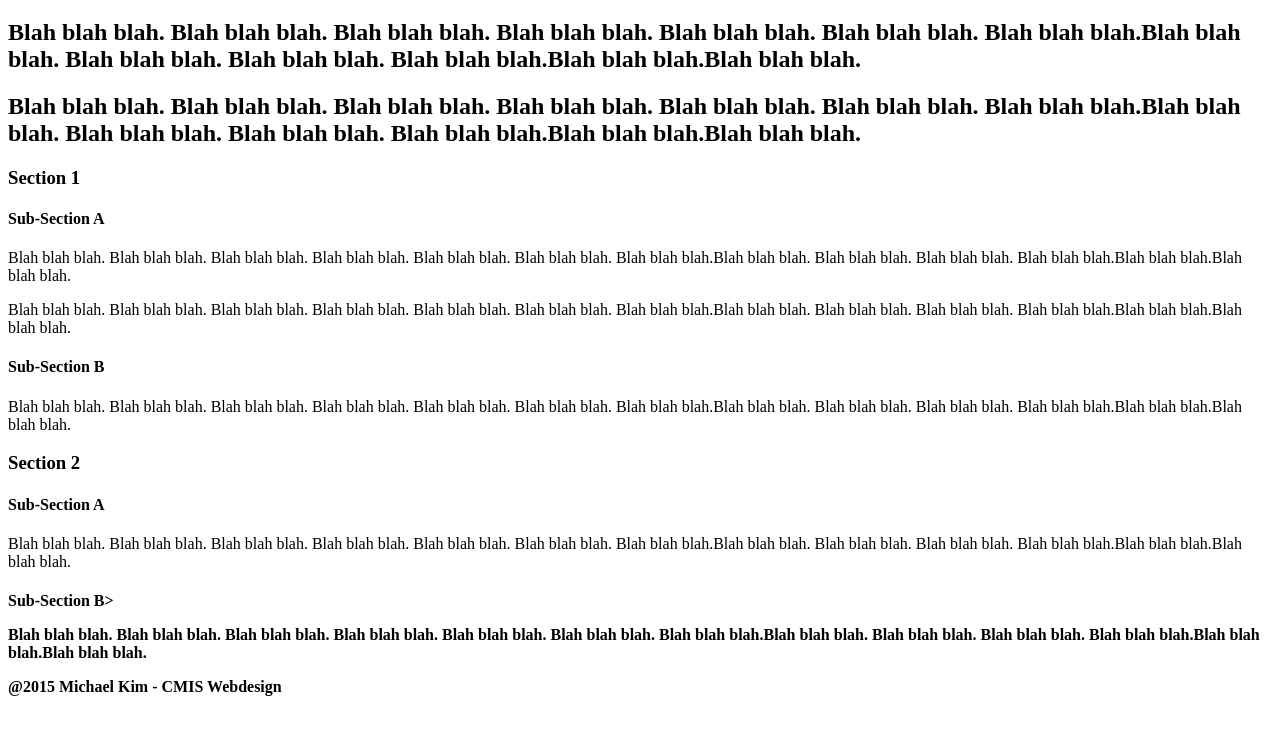
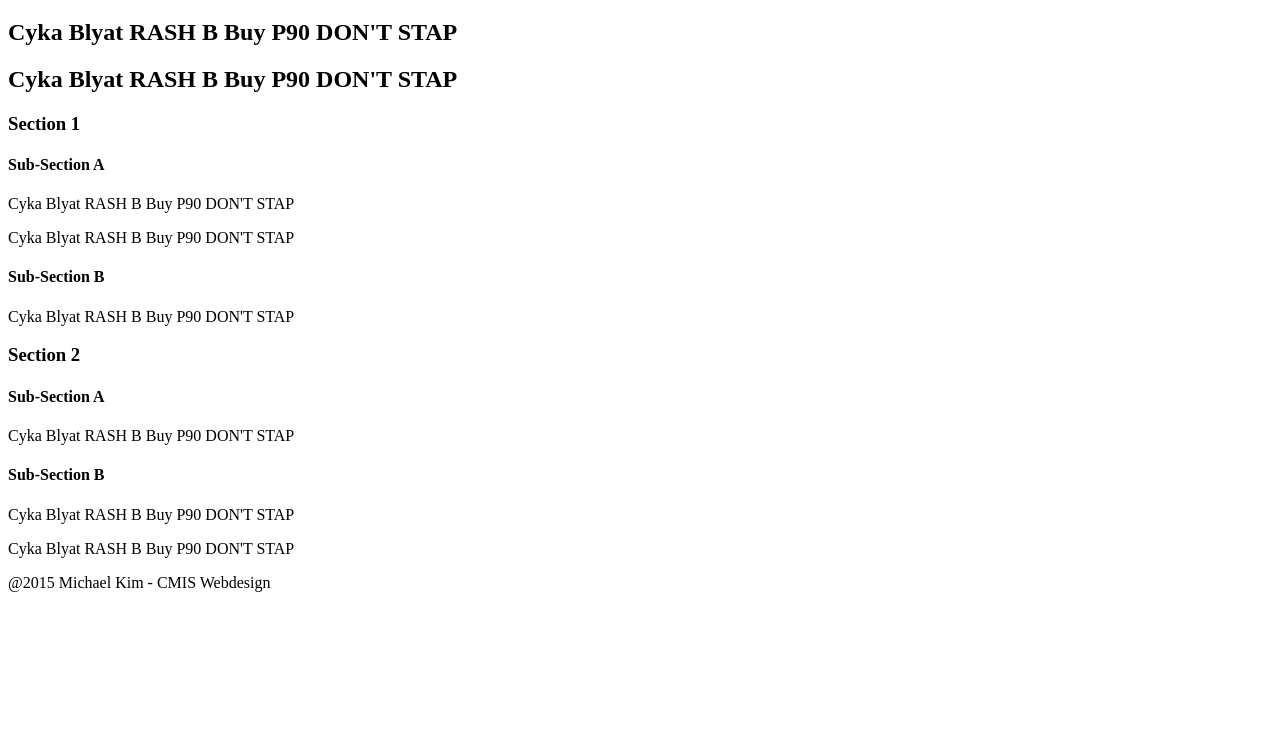
Before and after one commit to michael2643-cmis/michael2643-cmis-wd, a plain HTML site: page practicequiz1.html in a window 1280 px wide. Shown: the part 61-796 px from the top of the page. Drawn offline with Linux system fonts and the light colour scheme.

Commit message:
added practicequiz1 files

```diff
--- /dev/null
+++ b/practicequiz1.css
@@ -0,0 +1 @@
+dfawefwdfaawef
--- a/practicequiz1.html
+++ b/practicequiz1.html
@@ -3,20 +3,24 @@
 	<head>
 		<title> PracticeQuiz1 </title>
 		<meta charset="utf-8">
+		<link rel="stylesheet" href="practicequiz1.css" type="text/css">
 	</head>
 	<body>
 		<h1> Quiz 1 </h1>
-		<h2>  Blah blah blah. Blah blah blah. Blah blah blah. Blah blah blah. Blah blah blah. Blah blah blah. Blah blah blah.Blah blah blah. Blah blah blah. Blah blah blah. Blah blah blah.Blah blah blah.Blah blah blah. </h2>
-		<h2> Blah blah blah. Blah blah blah. Blah blah blah. Blah blah blah. Blah blah blah. Blah blah blah. Blah blah blah.Blah blah blah. Blah blah blah. Blah blah blah. Blah blah blah.Blah blah blah.Blah blah blah. </h2>
+			<h2> Cyka Blyat RASH B Buy P90 DON'T STAP</h2>
+			<h2> Cyka Blyat RASH B Buy P90 DON'T STAP</h2>
 		<h3> Section 1 </h3>
-		<h4> Sub-Section A </h4>
-		<p> Blah blah blah. Blah blah blah. Blah blah blah. Blah blah blah. Blah blah blah. Blah blah blah. Blah blah blah.Blah blah blah. Blah blah blah. Blah blah blah. Blah blah blah.Blah blah blah.Blah blah blah. </p>
-		<p> Blah blah blah. Blah blah blah. Blah blah blah. Blah blah blah. Blah blah blah. Blah blah blah. Blah blah blah.Blah blah blah. Blah blah blah. Blah blah blah. Blah blah blah.Blah blah blah.Blah blah blah. </p>
-		<h4> Sub-Section B </h3>
-		<p> Blah blah blah. Blah blah blah. Blah blah blah. Blah blah blah. Blah blah blah. Blah blah blah. Blah blah blah.Blah blah blah. Blah blah blah. Blah blah blah. Blah blah blah.Blah blah blah.Blah blah blah. </p>
+			<h4> Sub-Section A </h4>
+				<p> Cyka Blyat RASH B Buy P90 DON'T STAP </p>
+				<p> Cyka Blyat RASH B Buy P90 DON'T STAP </p>
+			<h4> Sub-Section B </h4>
+				<p> Cyka Blyat RASH B Buy P90 DON'T STAP </p>
 		<h3> Section 2 </h3>
-		<h4> Sub-Section A </h4>
-		<p> Blah blah blah. Blah blah blah. Blah blah blah. Blah blah blah. Blah blah blah. Blah blah blah. Blah blah blah.Blah blah blah. Blah blah blah. Blah blah blah. Blah blah blah.Blah blah blah.Blah blah blah. </p>
-		<h4> Sub-Section B>
-		<p> Blah blah blah. Blah blah blah. Blah blah blah. Blah blah blah. Blah blah blah. Blah blah blah. Blah blah blah.Blah blah blah. Blah blah blah. Blah blah blah. Blah blah blah.Blah blah blah.Blah blah blah. </p>
+			<h4> Sub-Section A </h4>
+				<p> Cyka Blyat RASH B Buy P90 DON'T STAP </p>
+			<h4> Sub-Section B </h4>
+				<p> Cyka Blyat RASH B Buy P90 DON'T STAP </p>
+				<p> Cyka Blyat RASH B Buy P90 DON'T STAP </p>
 		<footer> @2015 Michael Kim - CMIS Webdesign </footer>
+	</body>
+</html>
```
